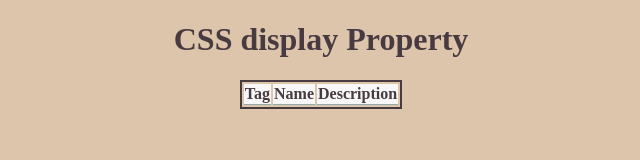
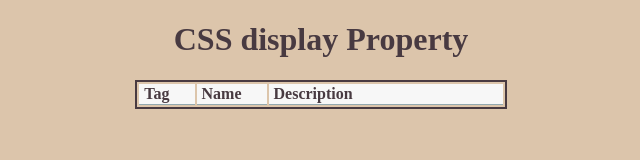
Before and after one commit to ThomasSchwartz18/html-css-cheatsheet, a plain HTML site: page index.html in a window 1280 px wide. Shown: the whole page, without its empty margins (319-959 px from the left). Drawn offline with Linux system fonts and the light colour scheme.

Commit message:
Added - column class

```diff
--- a/index.html
+++ b/index.html
@@ -13,13 +13,18 @@
     <table class="table--body">
 
         <h1 class="table--heading1">CSS display Property</h1>
+
+        <!-- top of table tag/name/description -->
         <thead class="table--head">
+            <!-- new row -->
             <tr>
-                <th class="head">Tag</th>
-                <th class="head">Name</th>
-                <th class="head">Description</th>
+                <th class="head column--1">Tag</th>
+                <th class="head column--2">Name</th>
+                <th class="head column--3">Description</th>
             </tr>
         </thead>
+
+        <!-- table contents -->
         <tbody class="table--body">
 
         </tbody>
--- a/style.css
+++ b/style.css
@@ -1,22 +1,62 @@
 /* GLOBAL */
 body {
+
+    /* aligns strings center */
     text-align: center;
+
+    /* design */
     background-color: rgba(220,197,171,255);
 }
 
-/* Table--heading */
+/* TABLE--HEADING */
 .table--body {
+
+    /* centering table */
     margin-left: auto;
     margin-right: auto;
+
+    /* design */
     border: 2px solid rgba(72,58,65,255);
+
 }
 
 .table--heading1 {
+
+    /* design */
     color: rgba(72,58,65,255);
+
 }
 
 .head {
+
+    /* design */
     background-color: rgba(247,247,247,255);
     color: rgba(72,58,65,255);
     border-bottom: 1px solid rgba(146, 169, 176);
+
 }
+
+/* COLUMNS */
+.column--1 {
+
+    /* spacing */
+    padding-right: 25px;
+    padding-left: 5px;
+
+}
+
+.column--2 {
+
+    /* spacing */
+    padding-right: 25px;
+    padding-left: 5px;
+
+}
+
+.column--3 {
+
+    /* spacing */
+    padding-right: 150px;
+    padding-left: 5px;
+
+}
```
